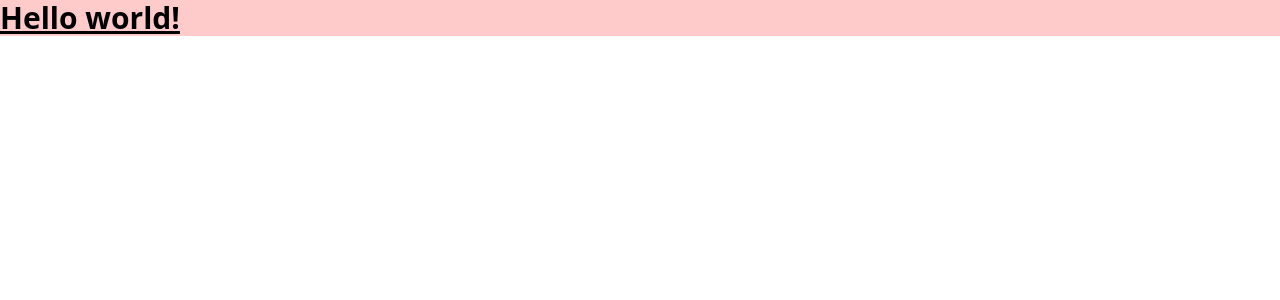
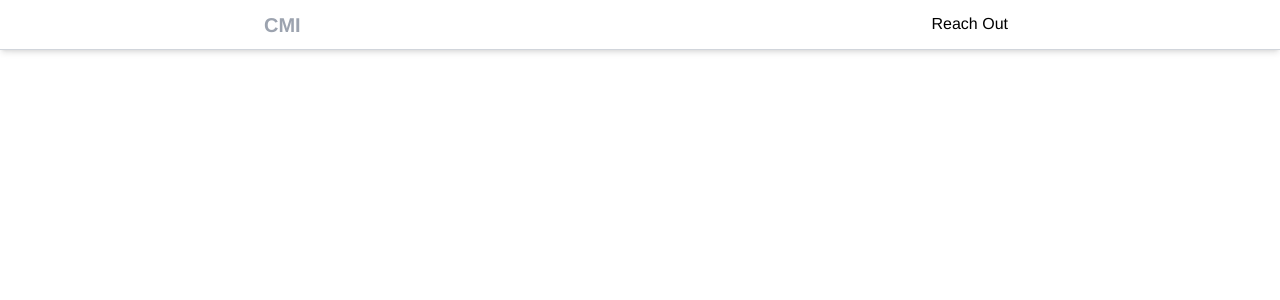
Before and after one commit to ibrhmch/myportfolio, a React (Create React App) app: page / in a window 1280 px wide. Shown: the top 300 px of the page. Built offline with nearby package versions, Linux system fonts and the light colour scheme.

Commit message:
created a navigation bar and set other styling of the website

```diff
--- a/public/index.html
+++ b/public/index.html
@@ -1,14 +1,12 @@
 <!DOCTYPE html>
 <html lang="en">
+
 <head>
   <meta charset="utf-8" />
   <link rel="icon" href="%PUBLIC_URL%/favicon.ico" />
   <meta name="viewport" content="width=device-width, initial-scale=1" />
   <meta name="theme-color" content="#000000" />
-    <meta
-      name="description"
-      content="Web site created using create-react-app"
-    />
+  <meta name="Ibrahim's Portfolio" content="Web site created using create-react-app" />
   <link rel="apple-touch-icon" href="%PUBLIC_URL%/logo192.png" />
   <!--
       manifest.json provides metadata used when your web app is installed on a
@@ -26,6 +24,7 @@
     -->
   <title>React App</title>
 </head>
+
 <body>
   <noscript>You need to enable JavaScript to run this app.</noscript>
   <div id="root"></div>
@@ -40,4 +39,5 @@
       To create a production bundle, use `npm run build` or `yarn build`.
     -->
 </body>
+
 </html>
--- a/src/App.js
+++ b/src/App.js
@@ -1,9 +1,10 @@
+import React from 'react';
+import NavigationBar from "./components/navigationbar/NavigationBar";
+
 function App() {
   return (
-    <div className="flex w-full h-full bg-red-200">
-      <h1 className="text-3xl font-bold underline">
-        Hello world!
-      </h1>
+    <div className="min-h-screen w-screen md:max-w-screen-lg mx-auto">
+      <NavigationBar />
     </div>
   );
 }
--- /dev/null
+++ b/src/components/navigationbar/ContactButton.js
@@ -0,0 +1,11 @@
+import React from 'react';
+
+const ContactButton = () => {
+    return (
+        <button className="py-2 px-4 border-b border-transparent hover:border-black transition duration-300">
+            Reach Out
+        </button>
+    );
+};
+
+export default ContactButton;
--- /dev/null
+++ b/src/components/navigationbar/Initials.js
@@ -0,0 +1,11 @@
+import React from 'react';
+
+const Initials = ({ initials }) => {
+    return (
+        <a href="/" className="text-xl font-bold ml-2 text-gray-400 hover:text-indigo-400 hover:text-xl transition duration-300 transform hover:scale-110">
+            {initials}
+        </a>
+    );
+};
+
+export default Initials;
--- /dev/null
+++ b/src/components/navigationbar/NavigationBar.js
@@ -0,0 +1,20 @@
+import React from 'react';
+import Initials from './Initials';
+import ContactButton from './ContactButton';
+
+const NavigationBar = () => {
+    return (
+        <nav className="flex justify-center p-1 w-full border-b border-gray-300 shadow-md fixed top-0 left-0 bg-white z-50">
+            <div className="flex justify-between items-center w-screen md:max-w-screen-md">
+                <div className="flex items-center align-middle justify-end">
+                    <Initials initials={"CMI"} />
+                </div>
+                <div className="space-x-4">
+                    <ContactButton />
+                </div>
+            </div>
+        </nav>
+    );
+};
+
+export default NavigationBar;
--- a/src/index.css
+++ b/src/index.css
@@ -1,3 +1,21 @@
 @tailwind base;
 @tailwind components;
 @tailwind utilities;
+
+@import url('https://fonts.googleapis.com/css2?family=Inter:wght@400;600&display=swap');
+
+body {
+    font-family: 'Helvetica', sans-serif;
+    margin: 0;
+    padding: 0;
+    display: flex;
+    justify-content: center;
+    align-items: center;
+    min-height: 100vh;
+    background-color: #ffffff;
+    /* Light purplish-grey background */
+}
+
+* {
+    box-sizing: border-box;
+}
```
Lines whose indentation alone changed are shown as unchanged.
